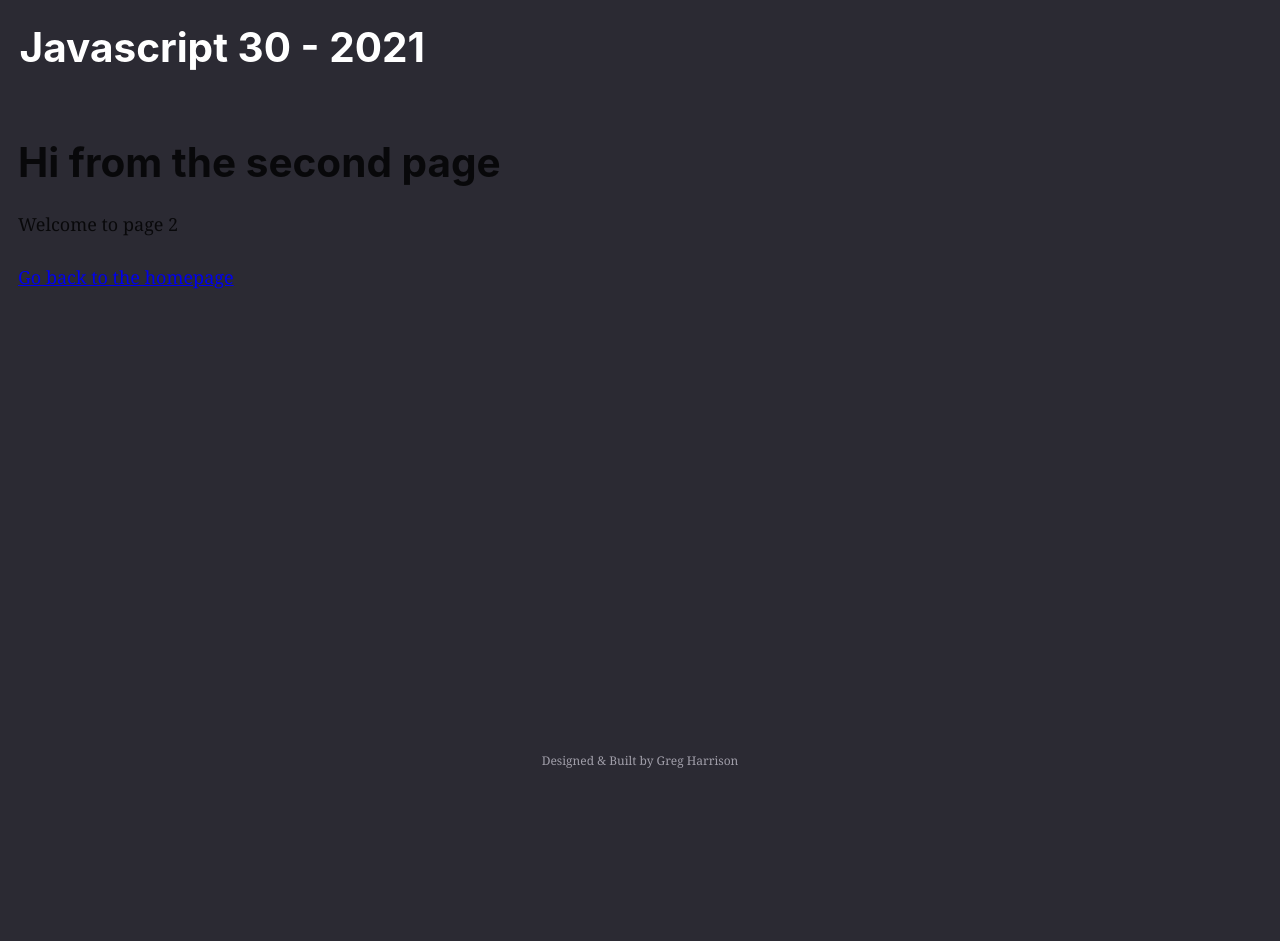
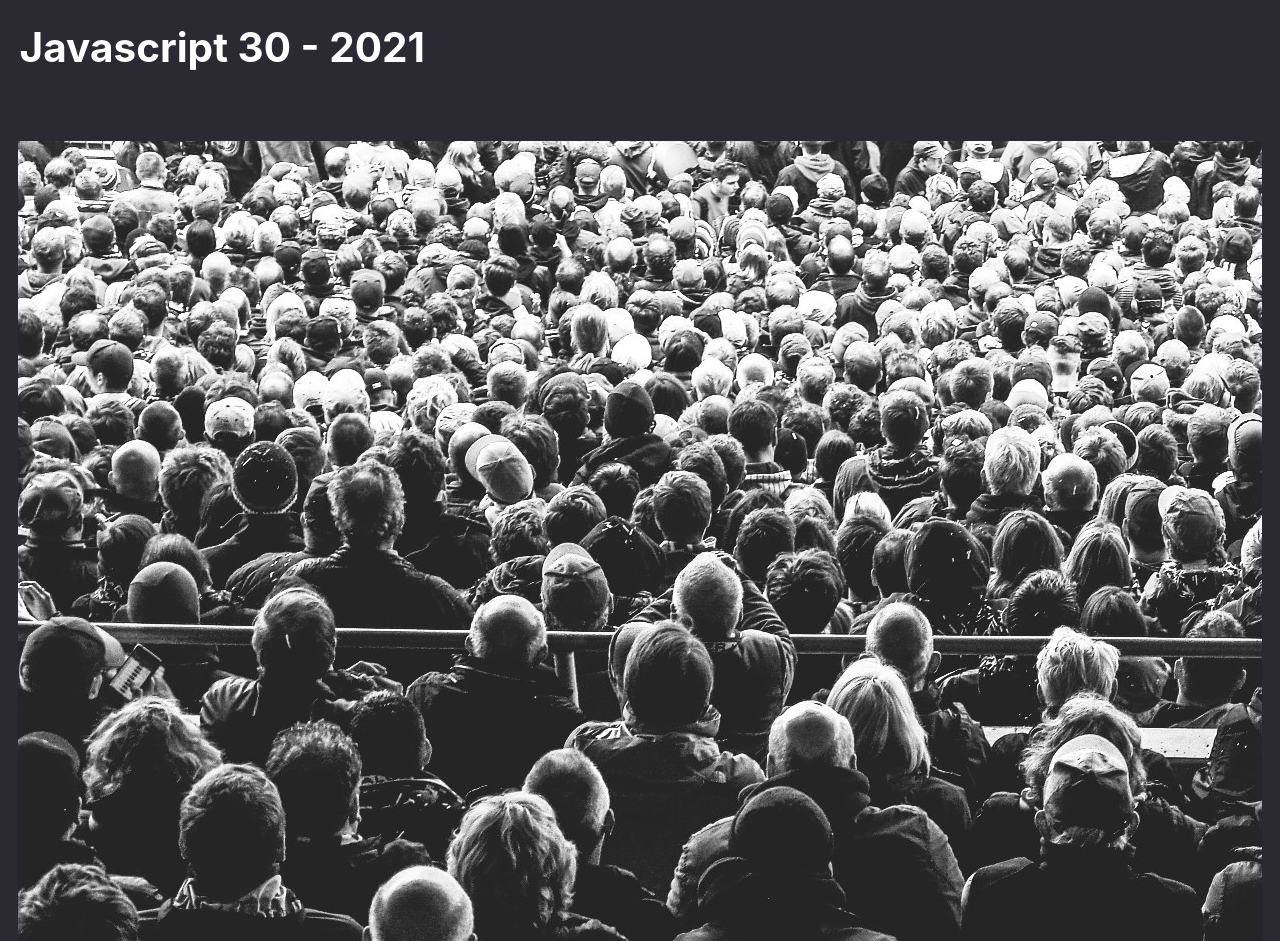
Before and after one commit to greg-harrison/js30-2021, a Gatsby site in the folder gh-pages-js302021/: page /dayOne in a window 1280 px wide. Shown: the top 941 px of the page. Before the commit the page ends 800 px from the top, so only its background shows below. Built offline with nearby package versions, Linux system fonts and the light colour scheme; Gatsby itself is replaced by a stand-in of ours.

Commit message:
Day One - BG image added

```diff
--- a/gh-pages-js302021/src/pages/dayOne.js
+++ b/gh-pages-js302021/src/pages/dayOne.js
@@ -1,16 +1,20 @@
 import React from "react"
-import { Link } from "gatsby"
-
 import Layout from "../components/layout"
 import SEO from "../components/seo"
+import DayOneCrowd from "../images/d1-background.jpg"
 
-const SecondPage = () => (
+const DayOne = () => {
+return (
   <Layout>
     <SEO title="day one" />
-    <h1>Hi from the second page</h1>
-    <p>Welcome to page 2</p>
-    <Link to="/">Go back to the homepage</Link>
+    <div style={{
+        background: `url(${DayOneCrowd})`,
+        height: '100vh'
+      }}>
+
+    </div>
   </Layout>
 )
+}
 
-export default SecondPage
+export default DayOne
```
Also changed, not shown: gh-pages-js302021/src/images/d1-background.jpg (added), 9 other files.
